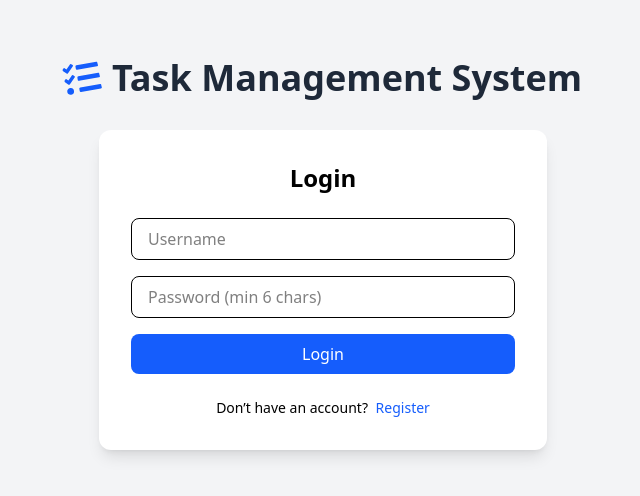
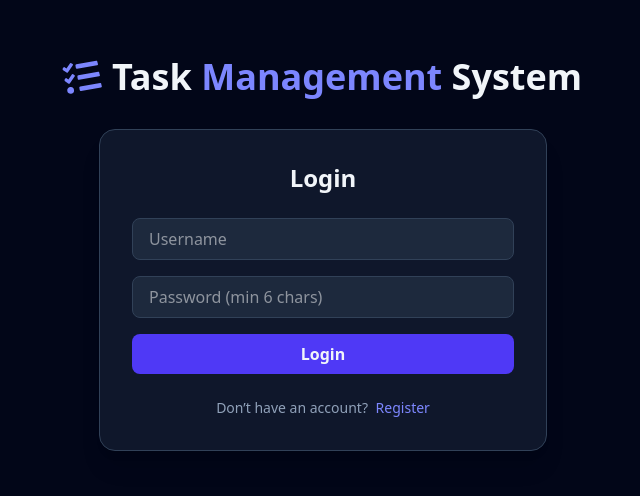
Before and after one commit to dag2112/task-management-system-2025, a React app in the folder frontend/se-frontend/frontend/: page / in a window 1280 px wide. Shown: the part 146-642 px from the top of the page, without its empty margins (317-957 px from the left). Built offline with nearby package versions, Linux system fonts and the light colour scheme; no server answers; the HTML template or start-up script is replaced by a standard one.

Commit message:
Auth page is modified

```diff
--- a/frontend/se-frontend/frontend/src/pages/AuthPage.jsx
+++ b/frontend/se-frontend/frontend/src/pages/AuthPage.jsx
@@ -22,23 +22,20 @@ const AuthPage = () => {
   const handleSubmit = async (e) => {
     e.preventDefault();
 
-    // Username validation for registration
     if (!isLogin && form.username.length < 2) {
       setMessage({ text: "Username must be at least 2 characters.", type: "error" });
       return;
     }
-    // Password validation for registration
+
     if (!isLogin && form.password.length < 6) {
       setMessage({ text: "Password must be at least 6 characters.", type: "error" });
       return;
     }
 
     setLoading(true);
-    setMessage({ text: "", type: "" });
 
     try {
       if (isLogin) {
-        // LOGIN
         const res = await axios.post(
           `${BASE_URL}/auth/login`,
           { username: form.username, password: form.password },
@@ -46,7 +43,7 @@ const AuthPage = () => {
         );
 
         const token = res?.data?.token || res?.data?.jwt;
-        const user = res?.data?.user || res?.data?.data || { role: "USER" };
+        const user = res?.data?.user || { role: "USER" };
 
         if (!token) throw new Error("Invalid username/password");
 
@@ -54,11 +51,8 @@ const AuthPage = () => {
         localStorage.setItem("user", JSON.stringify(user));
         localStorage.setItem("role", user.role);
 
-        // ROLE-BASED REDIRECT
-        if (user.role === "ADMIN") navigate("/dashboard");
-        else navigate("/dashboard");
+        navigate("/dashboard");
       } else {
-        // REGISTER
         await axios.post(
           `${BASE_URL}/user/register`,
           { username: form.username, password: form.password },
@@ -70,20 +64,18 @@ const AuthPage = () => {
         setMessage({ text: "Account created successfully! Please login.", type: "success" });
       }
     } catch (err) {
-      let msg = "Authentication failed";
-      if (err.response) {
-        if (isLogin) msg = "Invalid username/password";
-        else msg = err.response.status === 403 ? "Username already exists" : err.response.data?.message || "Registration failed";
-      } else msg = err.message || msg;
-      setMessage({ text: msg, type: "error" });
+      setMessage({
+        text: isLogin ? "Invalid username or password" : "Registration failed",
+        type: "error",
+      });
     } finally {
       setLoading(false);
     }
   };
 
   return (
-    <div className="min-h-screen flex flex-col items-center justify-center bg-gray-100">
-      {/* Animated Header */}
+    <div className="min-h-screen flex flex-col items-center justify-center bg-slate-950 text-slate-100 px-4">
+      {/* Header */}
       <motion.div
         className="flex items-center mb-8 space-x-3"
         initial={{ scale: 0 }}
@@ -91,21 +83,29 @@ const AuthPage = () => {
         transition={{ type: "spring", stiffness: 150, damping: 10 }}
       >
         <motion.div
-          className="text-blue-600 text-4xl"
+          className="text-indigo-400 text-4xl"
           animate={{ rotate: [0, 15, -15, 0] }}
           transition={{ repeat: Infinity, duration: 2 }}
         >
           <FaTasks />
         </motion.div>
-        <h1 className="text-3xl md:text-4xl font-extrabold text-gray-800">Task Management System</h1>
+        <h1 className="text-3xl md:text-4xl font-extrabold">
+          Task <span className="text-indigo-400">Management</span> System
+        </h1>
       </motion.div>
 
       {/* Auth Card */}
-      <div className="w-full max-w-md bg-white rounded-xl shadow-lg p-8">
-        <h2 className="text-2xl font-bold text-center mb-6">{isLogin ? "Login" : "Create Account"}</h2>
+      <div className="w-full max-w-md bg-slate-900 border border-slate-700 rounded-2xl shadow-xl p-8">
+        <h2 className="text-2xl font-bold text-center mb-6">
+          {isLogin ? "Login" : "Create Account"}
+        </h2>
 
         {message.text && (
-          <div className={`mb-4 font-medium text-center ${message.type === "error" ? "text-red-600" : "text-green-600"}`}>
+          <div
+            className={`mb-4 text-center font-medium ${
+              message.type === "error" ? "text-red-400" : "text-green-400"
+            }`}
+          >
             {message.text}
           </div>
         )}
@@ -118,7 +118,7 @@ const AuthPage = () => {
             value={form.username}
             onChange={handleChange}
             required
-            className="w-full px-4 py-2 border rounded-lg focus:ring focus:ring-blue-300"
+            className="w-full bg-slate-800 border border-slate-700 text-white px-4 py-2 rounded-lg focus:ring-2 focus:ring-indigo-500 outline-none"
           />
 
           <input
@@ -128,22 +128,26 @@ const AuthPage = () => {
             value={form.password}
             onChange={handleChange}
             required
-            className="w-full px-4 py-2 border rounded-lg focus:ring focus:ring-blue-300"
+            className="w-full bg-slate-800 border border-slate-700 text-white px-4 py-2 rounded-lg focus:ring-2 focus:ring-indigo-500 outline-none"
           />
 
           <button
             type="submit"
             disabled={loading}
-            className={`w-full py-2 rounded-lg text-white transition ${loading ? "bg-gray-400" : "bg-blue-600 hover:bg-blue-700"}`}
+            className={`w-full py-2 rounded-lg font-bold transition ${
+              loading
+                ? "bg-slate-600 cursor-not-allowed"
+                : "bg-indigo-600 hover:bg-indigo-700"
+            }`}
           >
             {loading ? "Please wait..." : isLogin ? "Login" : "Register"}
           </button>
         </form>
 
-        <p className="text-center text-sm mt-6">
+        <p className="text-center text-sm mt-6 text-slate-400">
           {isLogin ? "Don’t have an account?" : "Already have an account?"}
           <span
-            className="text-blue-600 cursor-pointer ml-1 hover:underline"
+            className="text-indigo-400 cursor-pointer ml-1 hover:underline"
             onClick={() => {
               setIsLogin(!isLogin);
               setMessage({ text: "", type: "" });
```
